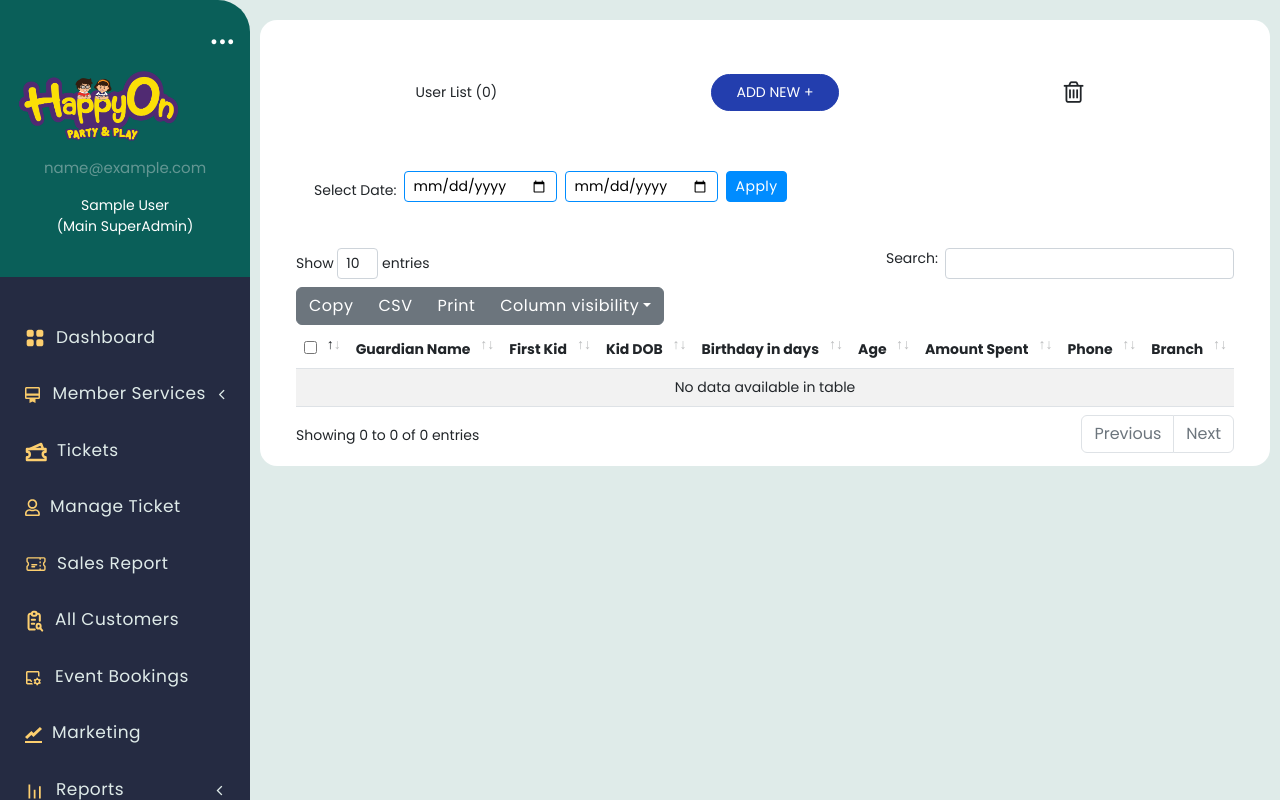
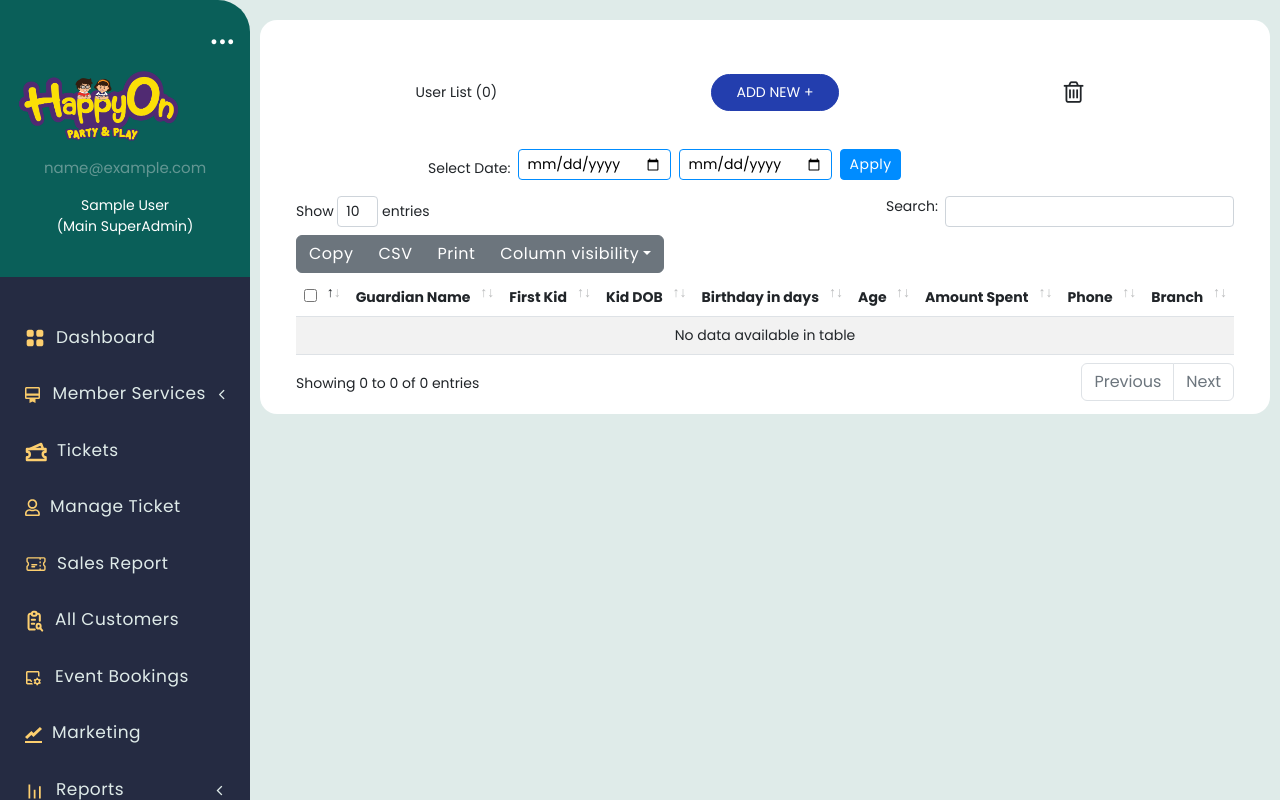
Before and after one commit to Nextarbrain/happyoncrm, a Laravel app: page /upcomingbirthdays in a window 1280 px wide. Run offline with Laravel 8, Linux system fonts and the light colour scheme; the visitor is signed in with stand-in values (Sample User, id 1); data that the repository does not hold is empty; some libraries are stand-ins or nearby versions.

Commit message:
some fixies

```diff
--- a/resources/views/happyView/upcomingbirthdays.blade.php
+++ b/resources/views/happyView/upcomingbirthdays.blade.php
@@ -55,18 +55,13 @@
                                         </div>
                                     </div>
                                     <div class="col-md-4">
-
                                         <div class="count" id="user_delete">
                                             <i class="fa fa-trash-o  m-0" aria-hidden="true"></i>
                                         </div>
                                     </div>
-
-
                                 </div>
-
-
                             </div>
-                            <div class="user_list">
+                            <div class="mt-2" style="margin-left:9rem;">
                                 <div class="row align-items-center text-center">
                                     <div class="col-md-8">
                                         <div class="col">
@@ -88,7 +83,7 @@
                                                             placeholder="To Date">
                                                     </div>
                                                     @if (auth('admin')->user()->branch_id == null && auth('admin')->user()->isSuperAdmin == 1)
-                                                        <div class="mb-2 mx-2">
+                                                        <div class="mb-2 mx-1">
                                                             <select name="branch_id" class="form-control"
                                                                 id="branch_id">
                                                                 <option value="">-- All Branches --</option>
```
